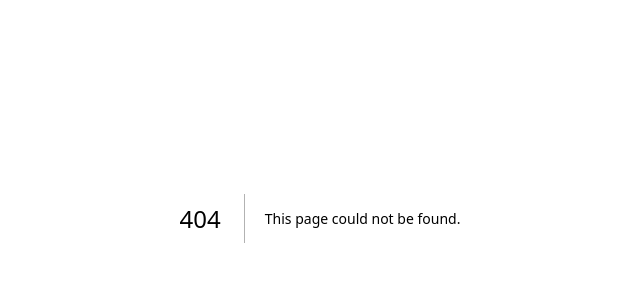
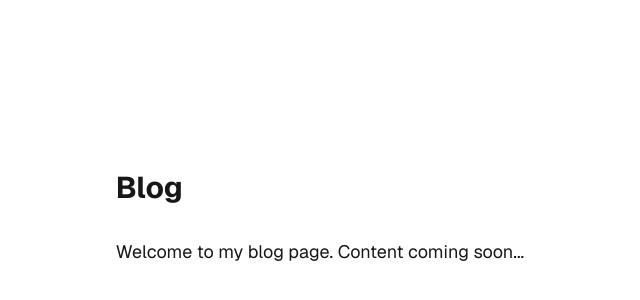
Before and after one commit to argf013/argf-next-porto, a Next.js app: page /blog in a window 1280 px wide. Before the commit this address had no page. Shown: the part 182-482 px from the top of the page, without its empty margins (320-960 px from the left). Built offline with nearby package versions, Linux system fonts and the light colour scheme.

Commit message:
init blog page

```diff
--- /dev/null
+++ b/src/app/blog/page.tsx
@@ -0,0 +1,10 @@
+export default function BlogPage() {
+  return (
+    <div className="grid grid-rows-[20px_1fr_20px] items-center justify-items-center min-h-screen p-8 pb-20 gap-16 sm:p-20 font-[family-name:var(--font-geist-sans)]">
+      <main className="flex flex-col gap-[32px] row-start-2 items-center sm:items-start">
+        <h1 className="text-3xl font-bold">Blog</h1>
+        <p className="text-lg">Welcome to my blog page. Content coming soon...</p>
+      </main>
+    </div>
+  );
+}
```
